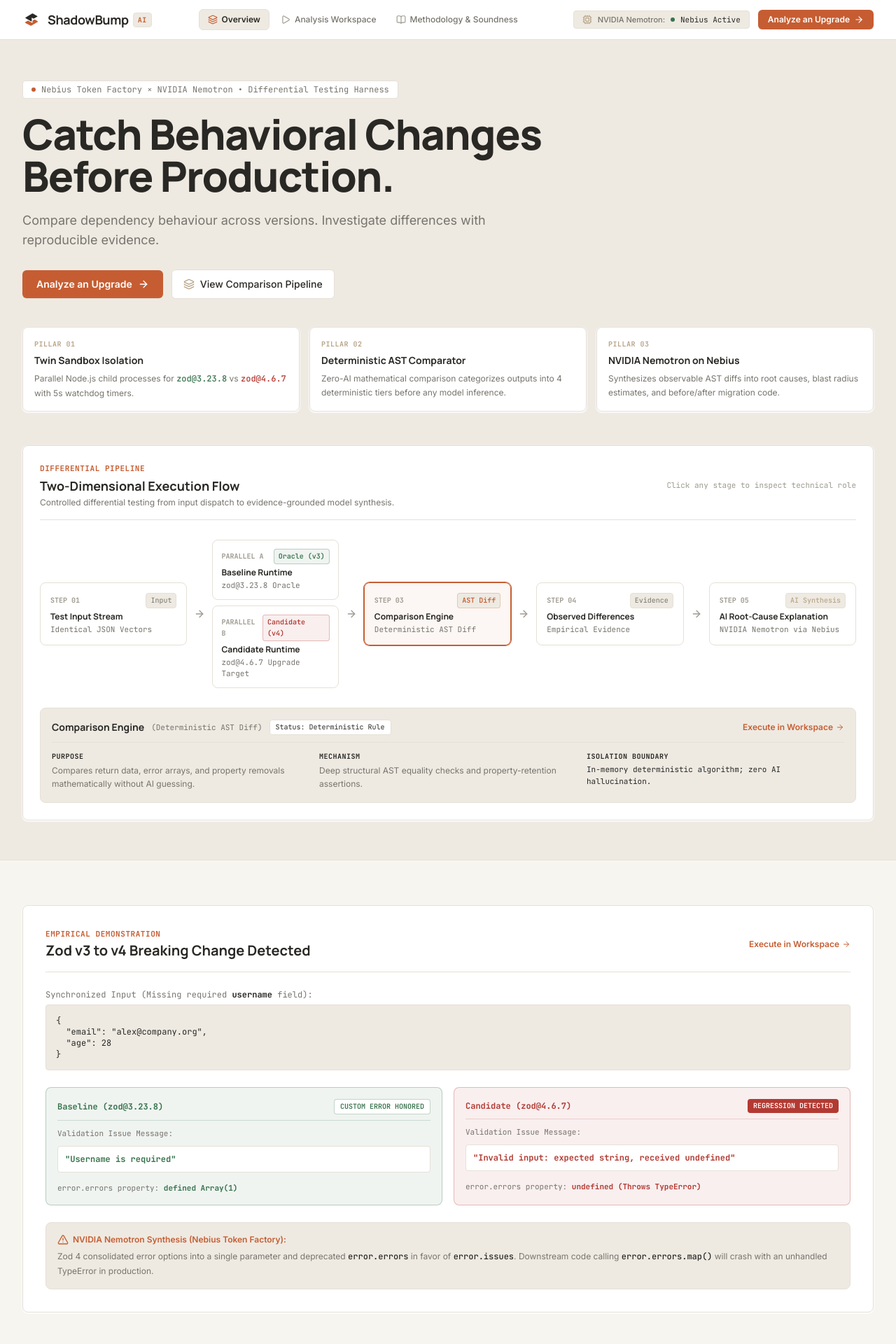
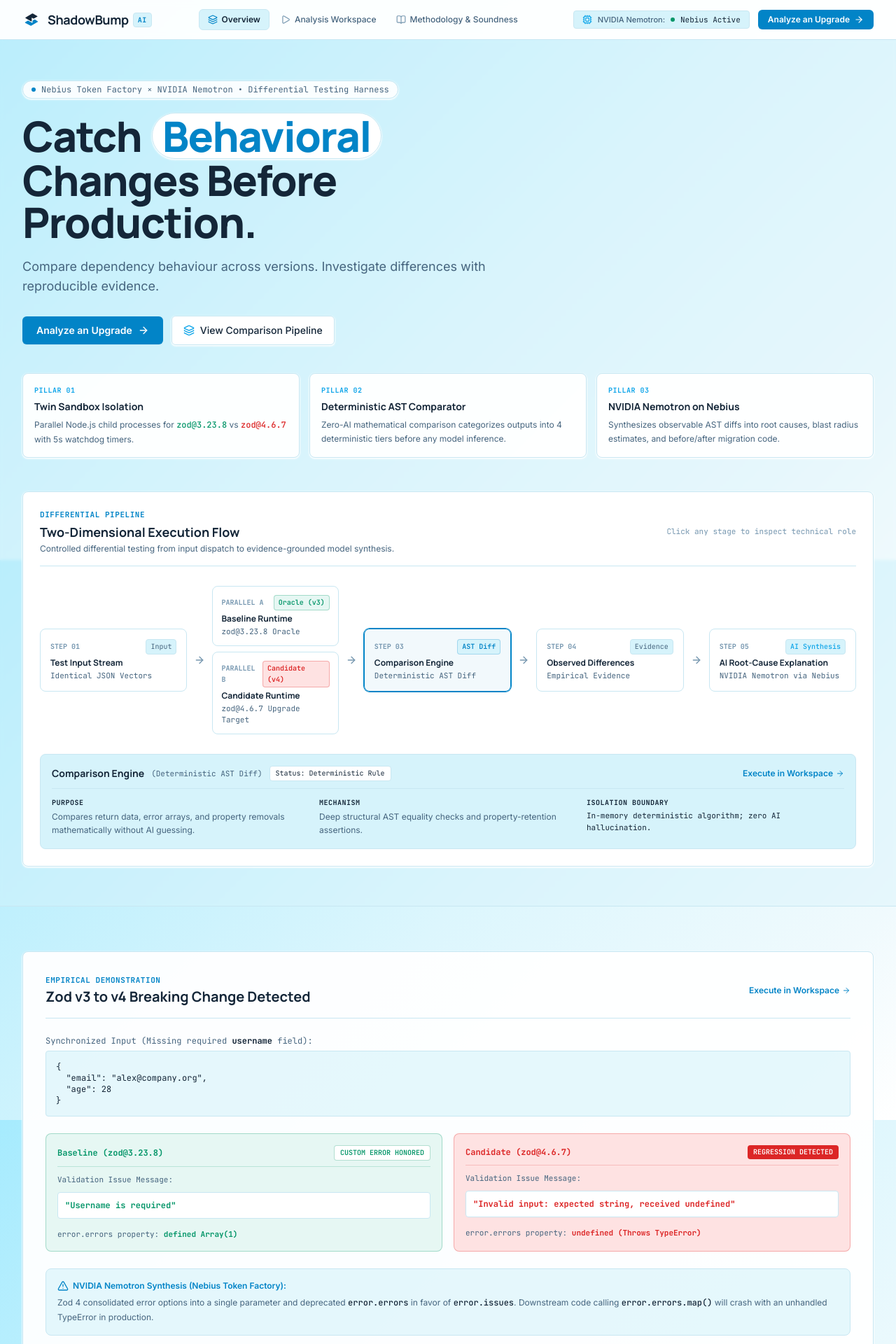
Before and after one commit to shubham25-droid/ShadowBump-AI, a Next.js app: page / in a window 1280 px wide. Shown: the top 1920 px of the page at 70% size. Built offline with nearby package versions, Linux system fonts and the light colour scheme; no server answers.

Commit message:
style: exact sky-cyan gradient theme matching user reference with deep navy typography

```diff
--- a/app/globals.css
+++ b/app/globals.css
@@ -5,8 +5,8 @@
 @tailwind utilities;
 
 :root {
-  --background: #F7F5F0;
-  --foreground: #292824;
+  --background: #EAF7FB;
+  --foreground: #142638;
   --font-manrope: 'Manrope', -apple-system, BlinkMacSystemFont, 'Segoe UI', Roboto, sans-serif;
   --font-inter: 'Inter', -apple-system, BlinkMacSystemFont, 'Segoe UI', Roboto, sans-serif;
   --font-mono: 'JetBrains Mono', 'SF Mono', Consolas, Monaco, monospace;
@@ -14,11 +14,14 @@
 
 body {
   color: var(--foreground);
-  background: var(--background);
+  background-color: #EAF7FB;
+  background-image: linear-gradient(135deg, #A6EBFE 0%, #C0F0FD 25%, #DCF6FD 55%, #F0FAFD 85%, #FFFFFF 100%);
+  background-attachment: fixed;
   font-family: var(--font-inter);
   font-feature-settings: 'cv02', 'cv03', 'cv04', 'cv11';
   -webkit-font-smoothing: antialiased;
   overflow-x: hidden;
+  min-height: 100vh;
 }
 
 h1, h2, h3, h4, h5, h6 {
@@ -36,20 +39,20 @@
 }
 
 ::-webkit-scrollbar-track {
-  background: #F7F5F0;
+  background: #EAF7FB;
 }
 
 ::-webkit-scrollbar-thumb {
-  background: #D8D2C6;
+  background: #B4E2EE;
   border-radius: 3px;
 }
 
 ::-webkit-scrollbar-thumb:hover {
-  background: #B9AF9F;
+  background: #8ED3E5;
 }
 
-/* Burnt orange selection highlight */
+/* Cyan selection highlight */
 ::selection {
-  background: rgba(198, 93, 50, 0.2);
-  color: #292824;
+  background: rgba(2, 132, 199, 0.2);
+  color: #142638;
 }
--- a/app/page.tsx
+++ b/app/page.tsx
@@ -23,16 +23,20 @@
   return (
     <div className="space-y-12 sm:space-y-16 pb-20">
       {/* 1. Restrained Left-Aligned Hero Section */}
-      <section className="bg-hero border-b border-line pt-14 pb-14 px-4 sm:px-6 lg:px-8">
+      <section className="bg-hero/40 border-b border-line pt-14 pb-14 px-4 sm:px-6 lg:px-8 backdrop-blur-[2px]">
         <div className="max-w-7xl mx-auto space-y-10">
           <div className="max-w-3xl space-y-5">
-            <div className="inline-flex items-center space-x-2 px-3 py-1 rounded border border-line bg-card text-xs font-mono text-ink-secondary">
-              <span className="h-1.5 w-1.5 rounded-full bg-accent" />
+            <div className="inline-flex items-center space-x-2 px-3 py-1 rounded-full border border-line bg-card/90 text-xs font-mono text-ink-secondary shadow-card">
+              <span className="h-1.5 w-1.5 rounded-full bg-accent animate-pulse" />
               <span>Nebius Token Factory × NVIDIA Nemotron • Differential Testing Harness</span>
             </div>
 
             <h1 className="font-heading text-4xl sm:text-5xl lg:text-6xl font-extrabold tracking-tight text-ink-primary leading-[1.12]">
-              Catch Behavioral Changes Before Production.
+              Catch{' '}
+              <span className="inline-block px-3.5 py-0.5 mx-1 rounded-full bg-white shadow-card border border-line text-accent font-extrabold">
+                Behavioral
+              </span>{' '}
+              Changes Before Production.
             </h1>
 
             <p className="text-base sm:text-lg text-ink-secondary leading-relaxed max-w-2xl">
@@ -50,7 +54,7 @@
 
               <a
                 href="#pipeline"
-                className="inline-flex items-center space-x-2 px-4 py-2.5 rounded-button border border-line bg-card hover:bg-panelHover text-ink-primary text-sm font-medium transition-colors"
+                className="inline-flex items-center space-x-2 px-4 py-2.5 rounded-button border border-line bg-card hover:bg-panelHover text-ink-primary text-sm font-medium transition-colors shadow-card"
               >
                 <Layers className="h-4 w-4 text-tech" />
                 <span>View Comparison Pipeline</span>
@@ -58,9 +62,9 @@
             </div>
           </div>
 
-          {/* 3 Core Architectural Pillars (Linear / Stryker inspired cards) */}
+          {/* 3 Core Architectural Pillars */}
           <div className="grid grid-cols-1 md:grid-cols-3 gap-3.5">
-            <div className="p-4 rounded-card border border-line bg-card space-y-1.5 shadow-card">
+            <div className="p-4 rounded-card border border-line bg-card/95 space-y-1.5 shadow-card">
               <span className="text-[10px] font-mono text-tech uppercase tracking-wider font-bold block">
                 Pillar 01
               </span>
@@ -72,7 +76,7 @@
               </p>
             </div>
 
-            <div className="p-4 rounded-card border border-line bg-card space-y-1.5 shadow-card">
+            <div className="p-4 rounded-card border border-line bg-card/95 space-y-1.5 shadow-card">
               <span className="text-[10px] font-mono text-tech uppercase tracking-wider font-bold block">
                 Pillar 02
               </span>
@@ -84,7 +88,7 @@
               </p>
             </div>
 
-            <div className="p-4 rounded-card border border-line bg-card space-y-1.5 shadow-card">
+            <div className="p-4 rounded-card border border-line bg-card/95 space-y-1.5 shadow-card">
               <span className="text-[10px] font-mono text-tech uppercase tracking-wider font-bold block">
                 Pillar 03
               </span>
@@ -106,7 +110,7 @@
 
       {/* 2. Real Empirical Breaking Change Demonstration */}
       <section className="max-w-7xl mx-auto px-4 sm:px-6 lg:px-8">
-        <div className="rounded-card border border-line bg-card p-6 sm:p-8 shadow-card space-y-6">
+        <div className="rounded-card border border-line bg-card/95 p-6 sm:p-8 shadow-card space-y-6">
           <div className="flex flex-col sm:flex-row sm:items-center justify-between pb-4 border-b border-line gap-2">
             <div>
               <span className="text-[11px] font-mono font-bold uppercase tracking-wider text-accent block">
@@ -130,7 +134,7 @@
             <span className="text-xs font-mono text-ink-secondary block">
               Synchronized Input (Missing required <code className="text-ink-primary font-bold">username</code> field):
             </span>
-            <pre className="p-3.5 rounded border border-line bg-hero font-mono text-xs text-ink-primary overflow-x-auto">
+            <pre className="p-3.5 rounded border border-line bg-hero/60 font-mono text-xs text-ink-primary overflow-x-auto">
               <code>{JSON.stringify({ email: "alex@company.org", age: 28 }, null, 2)}</code>
             </pre>
           </div>
@@ -177,7 +181,7 @@
           </div>
 
           {/* NVIDIA Synthesis Summary */}
-          <div className="p-4 rounded-card border border-line bg-hero text-xs space-y-1.5">
+          <div className="p-4 rounded-card border border-line bg-hero/60 text-xs space-y-1.5">
             <div className="flex items-center space-x-1.5 text-accent font-semibold text-xs">
               <AlertTriangle className="h-4 w-4" />
               <span>NVIDIA Nemotron Synthesis (Nebius Token Factory):</span>
@@ -208,11 +212,11 @@
             <Link
               key={sc.id}
               href="/workspace"
-              className="group p-5 rounded-card border border-line bg-card hover:border-accent hover:shadow-card transition-all flex flex-col justify-between"
+              className="group p-5 rounded-card border border-line bg-card/95 hover:border-accent hover:shadow-card transition-all flex flex-col justify-between"
             >
               <div className="space-y-2.5">
                 <div className="flex items-center justify-between">
-                  <span className="text-[11px] font-mono font-bold px-2 py-0.5 rounded bg-hero text-ink-primary border border-line">
+                  <span className="text-[11px] font-mono font-bold px-2 py-0.5 rounded bg-hero/60 text-ink-primary border border-line">
                     Scenario 0{idx + 1} • {sc.breakingCategory}
                   </span>
                   <span className="text-xs font-mono text-ink-muted">
--- a/components/BrandLogo.tsx
+++ b/components/BrandLogo.tsx
@@ -7,7 +7,7 @@
 
 /**
  * Geometric Brand Symbol for ShadowBump AI.
- * Isometric twin-plane mark in warm-neutral charcoal and burnt-orange accent.
+ * Isometric twin-plane mark in deep navy charcoal and sky-cyan accent.
  */
 export function BrandSymbol({
   size = 28,
@@ -25,15 +25,15 @@
         aria-label="ShadowBump AI Logo"
         role="img"
       >
-        {/* Top Plane: Deep Charcoal */}
+        {/* Top Plane: Deep Navy Charcoal */}
         <path
           d="M 52.62 17.52 Q 55.61 15.70 58.66 17.41 L 81.68 30.30 Q 84.73 32.01 81.69 33.74 L 64.76 43.39 Q 61.72 45.12 58.66 43.42 L 51.68 39.54 Q 51.24 39.30 51.24 39.80 L 51.24 57.79 Q 51.24 61.29 48.19 59.57 L 17.59 42.33 Q 14.54 40.61 17.53 38.79 Z"
-          fill="#292824"
+          fill="#142638"
         />
-        {/* Bottom Plane: Burnt Orange Accent */}
+        {/* Bottom Plane: Sky Cyan Accent */}
         <path
           d="M 65.38 50.36 Q 68.42 48.62 71.34 50.55 L 84.43 59.21 Q 87.35 61.14 84.31 62.87 L 49.91 82.42 Q 46.87 84.15 43.77 82.53 L 15.60 67.86 Q 12.50 66.24 15.49 64.42 L 27.71 56.99 Q 30.70 55.17 33.79 56.82 L 55.02 68.18 Q 55.46 68.42 55.46 67.92 L 55.46 59.54 Q 55.46 56.04 58.50 54.30 Z"
-          fill="#C65D32"
+          fill="#0284C7"
         />
       </svg>
     </div>
--- a/tailwind.config.ts
+++ b/tailwind.config.ts
@@ -9,36 +9,36 @@
   theme: {
     extend: {
       colors: {
-        // Refined Warm-Neutral Visual Identity (Linear / Vercel / Stryker inspired)
-        bg: '#F7F5F0',
-        canvas: '#F7F5F0',
-        hero: '#EEEAE2',
+        // Modern Sky-Cyan Light Visual Identity (matching user reference)
+        bg: '#EAF7FB',
+        canvas: '#EAF7FB',
+        hero: '#D6F3FB',
         card: '#FFFFFF',
         panel: '#FFFFFF',
-        panelHover: '#FAF8F4',
-        line: '#E5E0D7',
-        lineSubtle: '#ECE7DF',
+        panelHover: '#F0FAFD',
+        line: '#C8E7F2',
+        lineSubtle: '#D8EFF6',
         ink: {
-          primary: '#292824',
-          secondary: '#77746D',
-          muted: '#9E9A90',
+          primary: '#142638',   // Deep navy charcoal from reference image
+          secondary: '#45647E', // Crisp slate-blue
+          muted: '#7596AF',
         },
         accent: {
-          DEFAULT: '#C65D32', // Burnt Orange
-          hover: '#A94825',
-          subtle: 'rgba(198, 93, 50, 0.08)',
+          DEFAULT: '#0284C7', // Sky Azure / Cyan
+          hover: '#0369A1',
+          subtle: 'rgba(2, 132, 199, 0.08)',
         },
         tech: {
-          DEFAULT: '#B9A58A',
-          subtle: 'rgba(185, 165, 138, 0.15)',
+          DEFAULT: '#0EA5E9',
+          subtle: 'rgba(14, 165, 233, 0.12)',
         },
         status: {
-          success: '#38734D',
-          successBg: 'rgba(56, 115, 77, 0.08)',
-          error: '#B33A32',
-          errorBg: 'rgba(179, 58, 50, 0.08)',
-          warning: '#A66A16',
-          warningBg: 'rgba(166, 106, 22, 0.08)',
+          success: '#059669',
+          successBg: '#E6F7F3',
+          error: '#DC2626',
+          errorBg: '#FEE2E2',
+          warning: '#D97706',
+          warningBg: '#FEF3C7',
         },
       },
       fontFamily: {
@@ -47,9 +47,10 @@
         mono: ['var(--font-mono)', 'JetBrains Mono', 'monospace'],
       },
       boxShadow: {
-        card: '0 1px 3px rgba(41, 40, 36, 0.06), 0 1px 2px rgba(41, 40, 36, 0.04)',
-        panel: '0 4px 12px rgba(41, 40, 36, 0.06)',
-        subtle: '0 1px 2px rgba(41, 40, 36, 0.05)',
+        card: '0 1px 3px rgba(20, 38, 56, 0.05), 0 1px 2px rgba(20, 38, 56, 0.03)',
+        panel: '0 4px 14px rgba(20, 38, 56, 0.06)',
+        subtle: '0 1px 2px rgba(20, 38, 56, 0.04)',
+        pill: '0 2px 8px rgba(166, 235, 254, 0.35)',
       },
       borderRadius: {
         'card': '8px',
```
Also changed, not shown: app/results/page.tsx (+10 -10 lines), app/icon.svg, public/favicon.svg.
